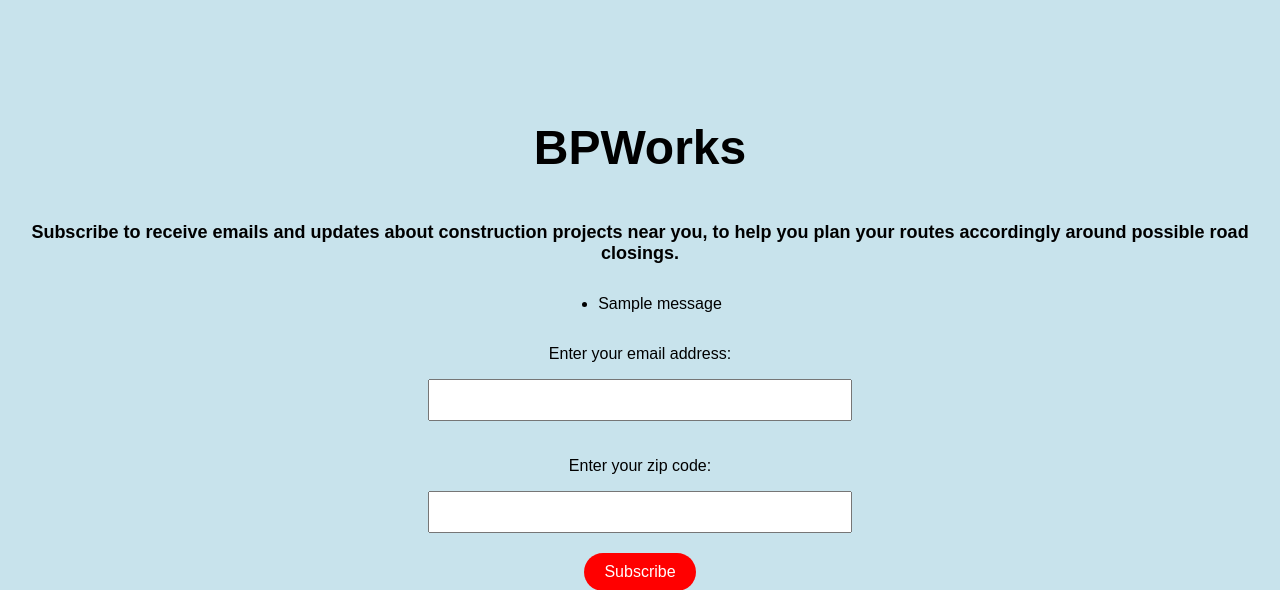
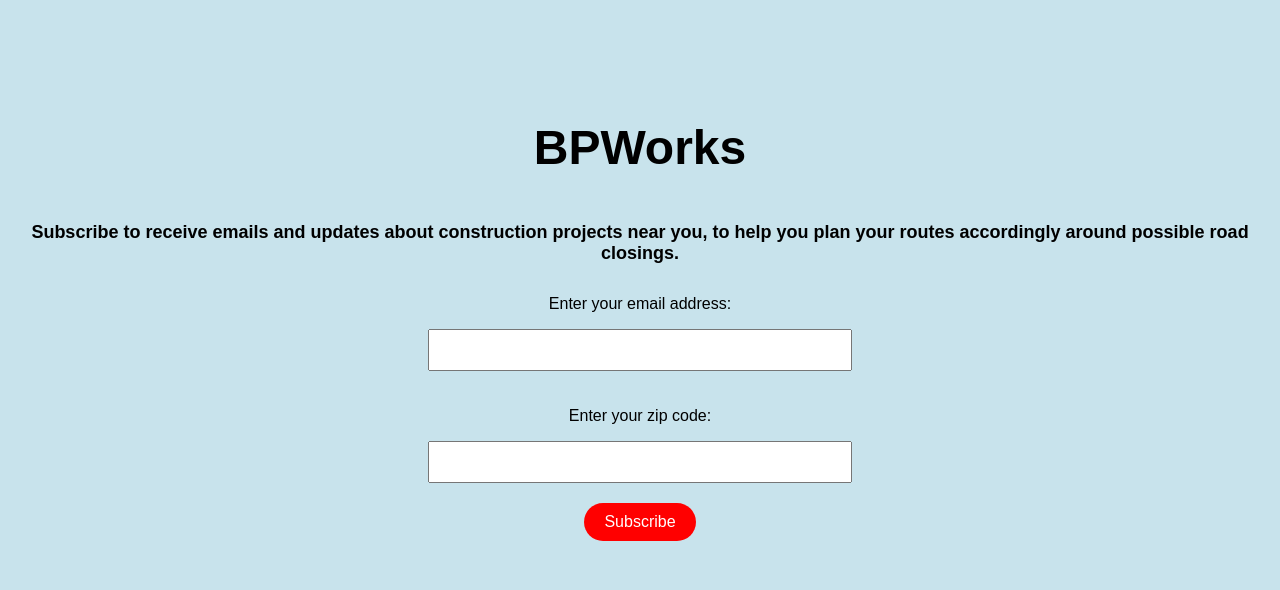
Before and after one commit to Tian-Tan/boston-construction, a Django app: page /app/mailing-list in a window 1280 px wide. Shown: the top 590 px of the page. Run offline with Django 4.2, Linux system fonts and the light colour scheme; tables that the repository leaves empty hold one stand-in row (values such as "Sample post"); one stand-in notice (Sample message) is shown.

Commit message:
mailing list hackery messages

```diff
--- a/django_backend/boston_construction/templates/boston_construction/mailinglistrecord_form.html
+++ b/django_backend/boston_construction/templates/boston_construction/mailinglistrecord_form.html
@@ -64,12 +64,8 @@
   <body>
     <h1>BPWorks</h1>
     <h2>Subscribe to receive emails and updates about construction projects near you, to help you plan your routes accordingly around possible road closings.</h2>
-    {% if messages %}
-    <ul class="messages">
-        {% for message in messages %}
-        <li{% if message.tags %} class="{{ message.tags }}"{% endif %}>{{ message }}</li>
-        {% endfor %}
-    </ul>
+    {% if message %}
+    <strong>{{ message }}</strong>
     {% endif %}
     <form method="post">{% csrf_token %}
       <p>Enter your email address:</p>
--- a/django_backend/boston_construction/views.py
+++ b/django_backend/boston_construction/views.py
@@ -25,9 +25,13 @@ class MailingListRecordCreateView(CreateView, SuccessMessageMixin):
     success_url = "http://127.0.0.1:8000/app/mailing-list"
     success_message = "Succesfully signed up!"
 
+    def form_invalid(self, form):
+        return self.render_to_response({"message": "Failed to sign up! Are you already signed up?"})
+
     def form_valid(self, form):
         form.instance.secret = ''.join(random.choices(string.ascii_uppercase + string.digits, k=64))
-        return super(MailingListRecordCreateView, self).form_valid(form)
+        self.object = form.save()
+        return self.render_to_response({"message": "Successfully signed up!"})
 
 def delete_email(request, secret):
     record = get_object_or_404(MailingListRecord, secret=secret)
```
